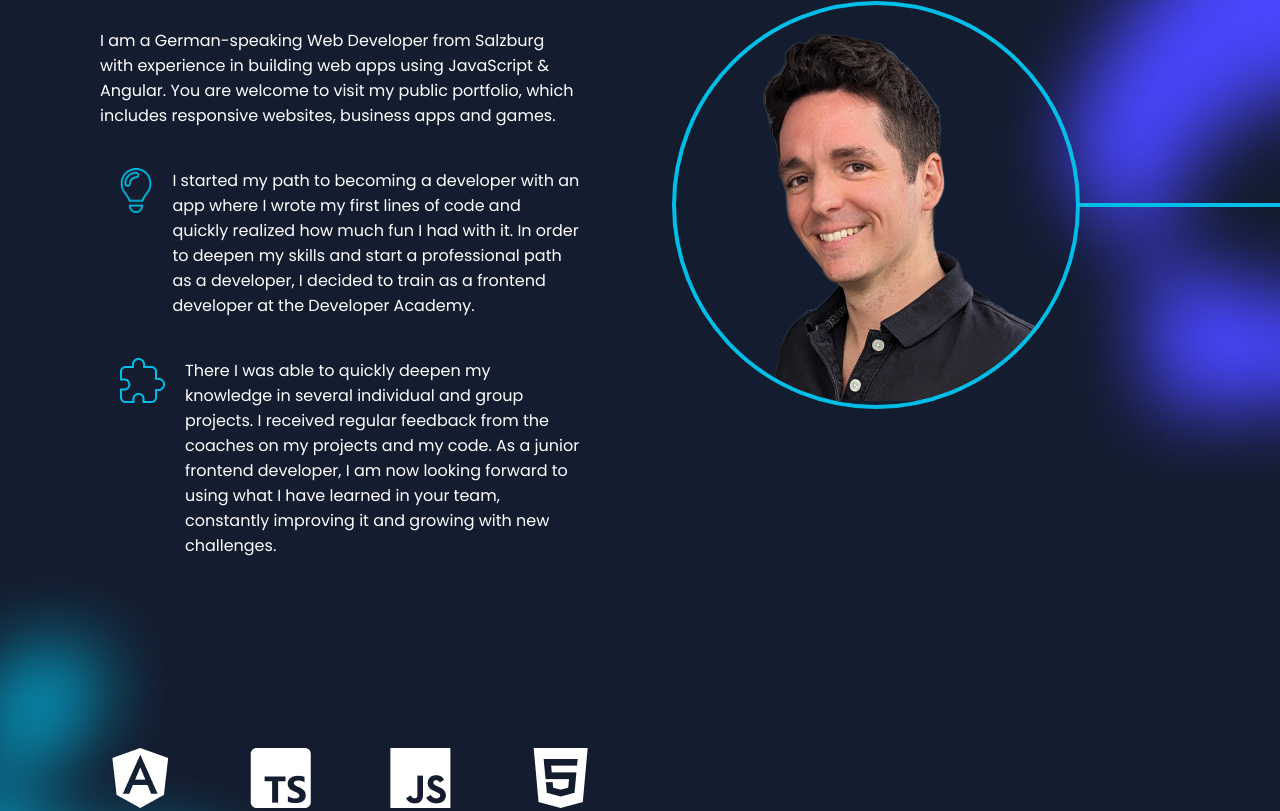
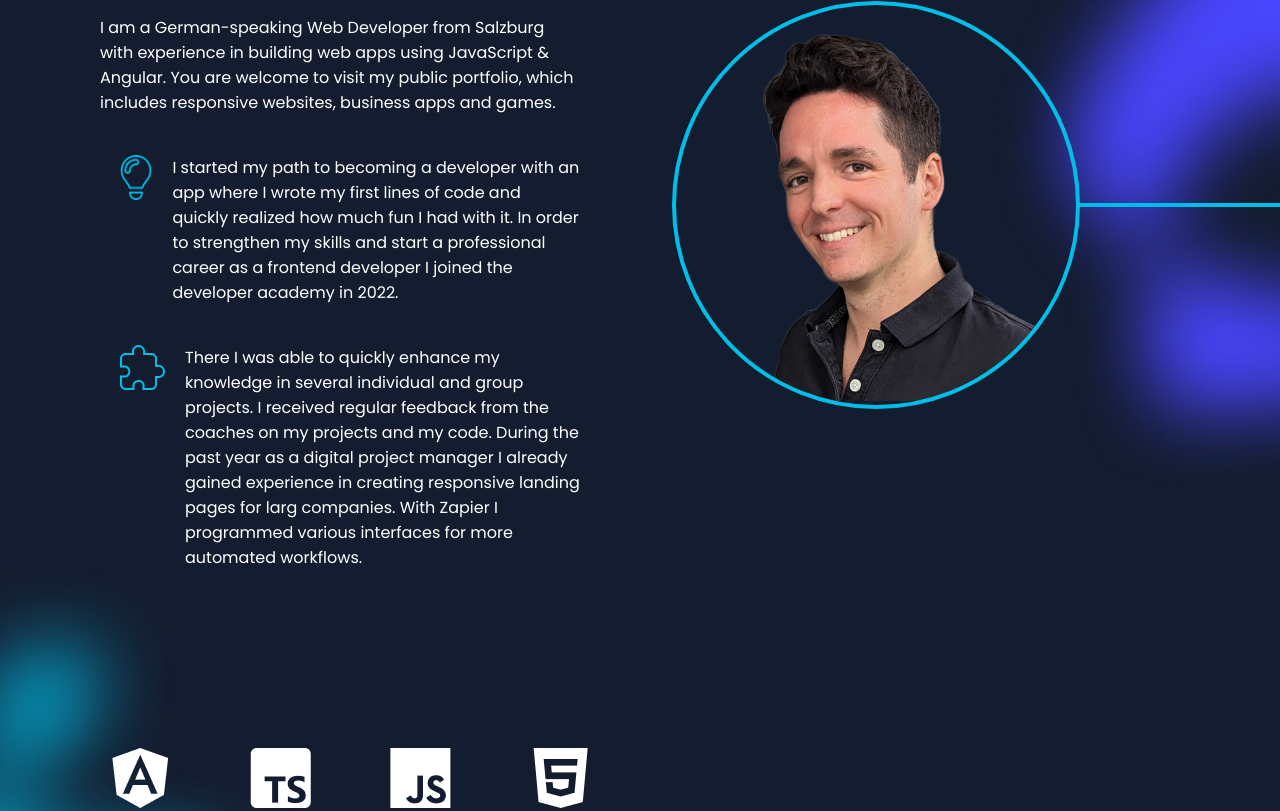
Before and after one commit to AlexVerm12/portfolio, an Angular app: page / in a window 1280 px wide. Shown: the part 930-1741 px from the top of the page. Built offline with nearby package versions, Linux system fonts and the light colour scheme.

Commit message:
about me part new text

```diff
--- a/src/app/about-me/about-me.component.html
+++ b/src/app/about-me/about-me.component.html
@@ -12,25 +12,26 @@
       <span>
         I started my path to becoming a developer with an app where I wrote my
         first lines of code and quickly realized how much fun I had with it. In
-        order to deepen my skills and start a professional path as a developer,
-        I decided to train as a frontend developer at the Developer Academy.
+        order to strengthen my skills and start a professional career as a
+        frontend developer I joined the developer academy in 2022.
       </span>
     </div>
 
     <div>
       <img src="./assets/img/puzzle.png" alt="" />
       <span>
-        There I was able to quickly deepen my knowledge in several individual
+        There I was able to quickly enhance my knowledge in several individual
         and group projects. I received regular feedback from the coaches on my
-        projects and my code. As a junior frontend developer, I am now looking
-        forward to using what I have learned in your team, constantly improving
-        it and growing with new challenges.
+        projects and my code. During the past year as a digital project manager
+        I already gained experience in creating responsive landing pages for
+        larg companies. With Zapier I programmed various interfaces for more
+        automated workflows.
       </span>
     </div>
   </div>
 
-    <div class="container-foto">
-        <div class="foto"></div>
-        <div class="blue-line"></div>
-    </div>
+  <div class="container-foto">
+    <div class="foto"></div>
+    <div class="blue-line"></div>
+  </div>
 </div>
--- a/src/app/contact/contact.component.html
+++ b/src/app/contact/contact.component.html
@@ -6,10 +6,10 @@
 
   <div class="contactarea">
     <div class="textarea">
-      <h3>Got a problem to solve?</h3>
+      <h3>Open to Join your company!</h3>
       <span>
-        Contact me through this form, I am interested in hearing you, knowing
-        your ideas and contributing to your projects with my work.
+        Feel free to contact me via this form. I will be happy to get in touch
+        with you.
       </span>
       <span> <br /><br />Need a Frontend developer? <b>Contact me!</b> </span>
     </div>
```
